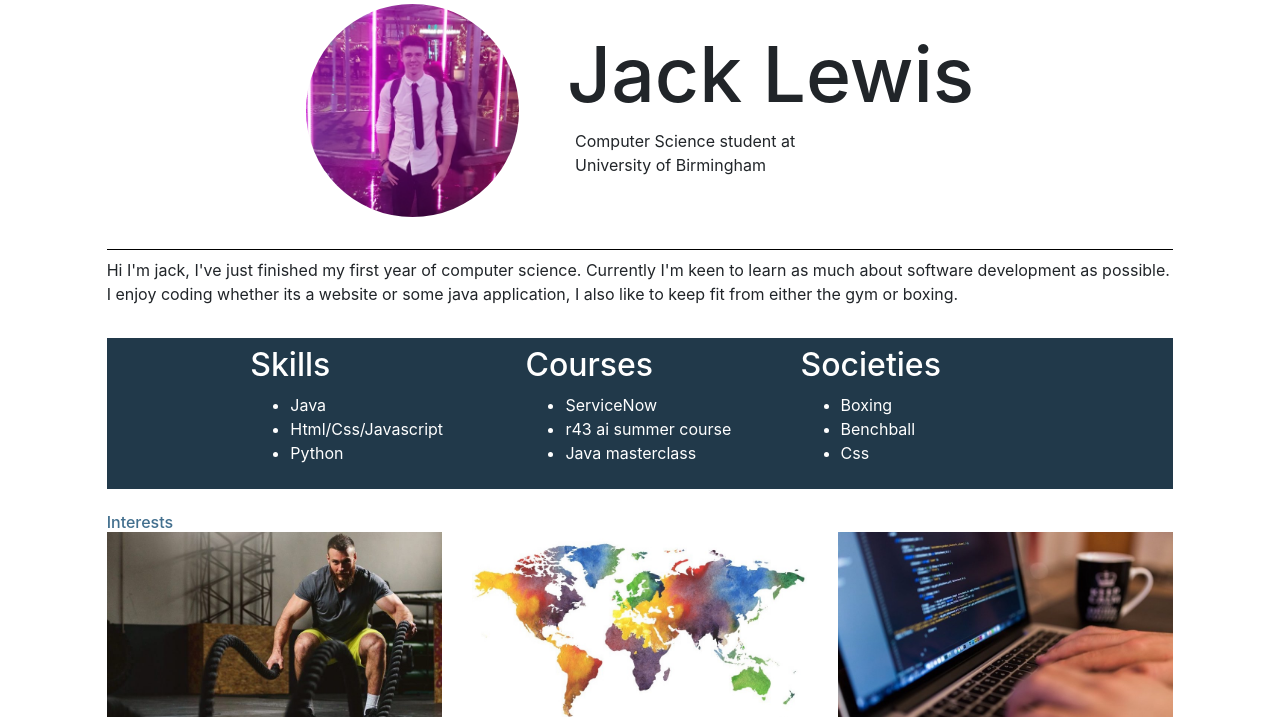
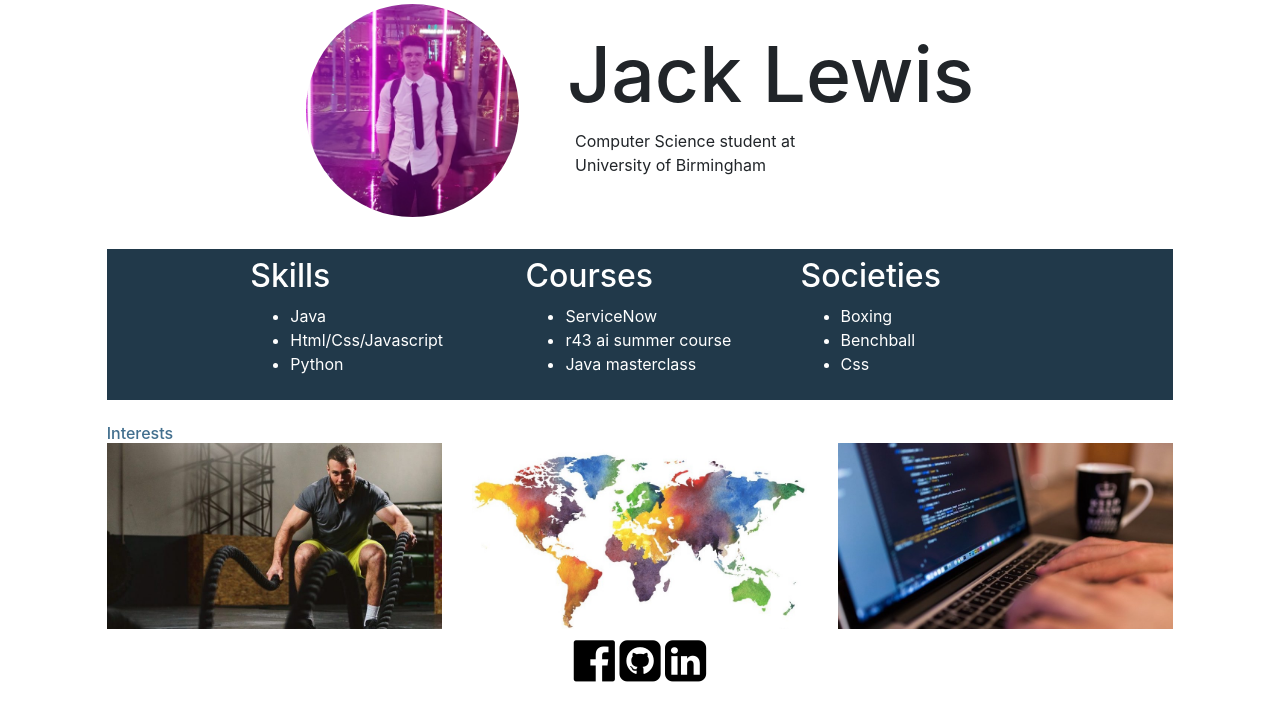
Before and after one commit to jackloo2809/summer-project, a Django app: page /profile in a window 1280 px wide. Shown: the part 84-801 px from the top of the page. After the commit the page ends 766 px from the top, so only its background shows below. Run offline with Django 3.2, Linux system fonts and the light colour scheme; some libraries are stand-ins or nearby versions.

Commit message:
removed info

```diff
--- a/blog/models.py
+++ b/blog/models.py
@@ -7,7 +7,6 @@ class Post(models.Model):
 
     title = models.CharField(max_length=200)
     image = models.ImageField(upload_to='images/', null=True)
-
     text = models.TextField()
     description = models.TextField(max_length=250,null=True)
     published_date = models.DateTimeField(blank=True, null=True)
--- a/blog/templates/about.html
+++ b/blog/templates/about.html
@@ -15,15 +15,16 @@
             </div>
         </div>
     </div>
+    <!--
     <div class="row">
         <div class="col-md-10 offset-md-1 my-3 px-0">
             <p class="my-0 info  pt-2 mx-3 mx-md-0">
-                Hi I'm jack, I've just finished my first year of computer science. Currently I'm keen to learn as much
-                 about software development as possible. I enjoy coding whether its a website or some java application,
-                 I also like to keep fit from either the gym or boxing.
+                Hi I'm jack, I've just started my second year of computer science. Currently I'm keen to learn as much
+                 about software development as possible.
             </p>
         </div>
     </div>
+-->
     <div class="row">
         <div class="col-md-10 offset-md-1 d-md-flex justify-content-center bullet-points py-2 my-3">
             <div class="col-md-3 mx-2">
```
